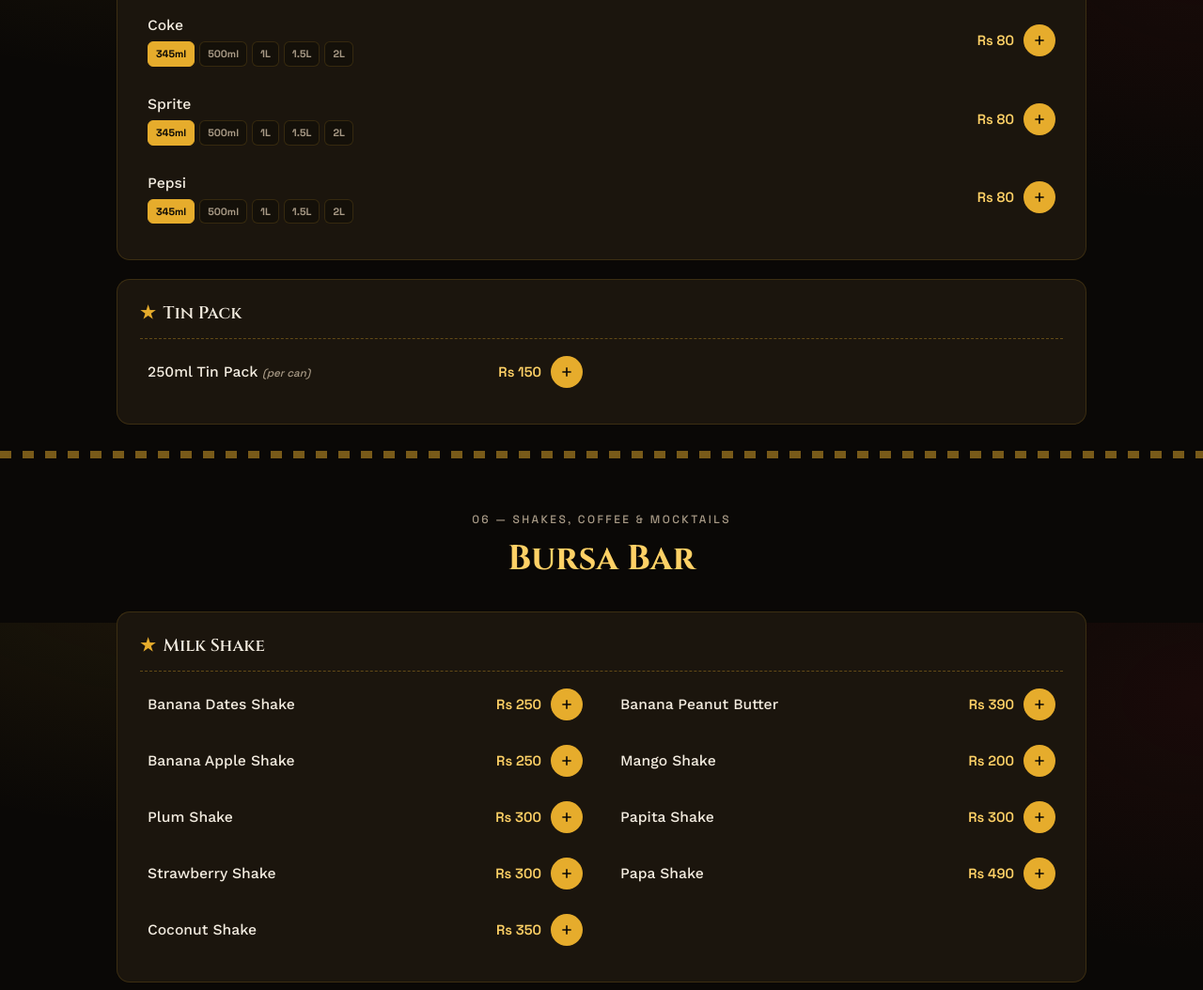
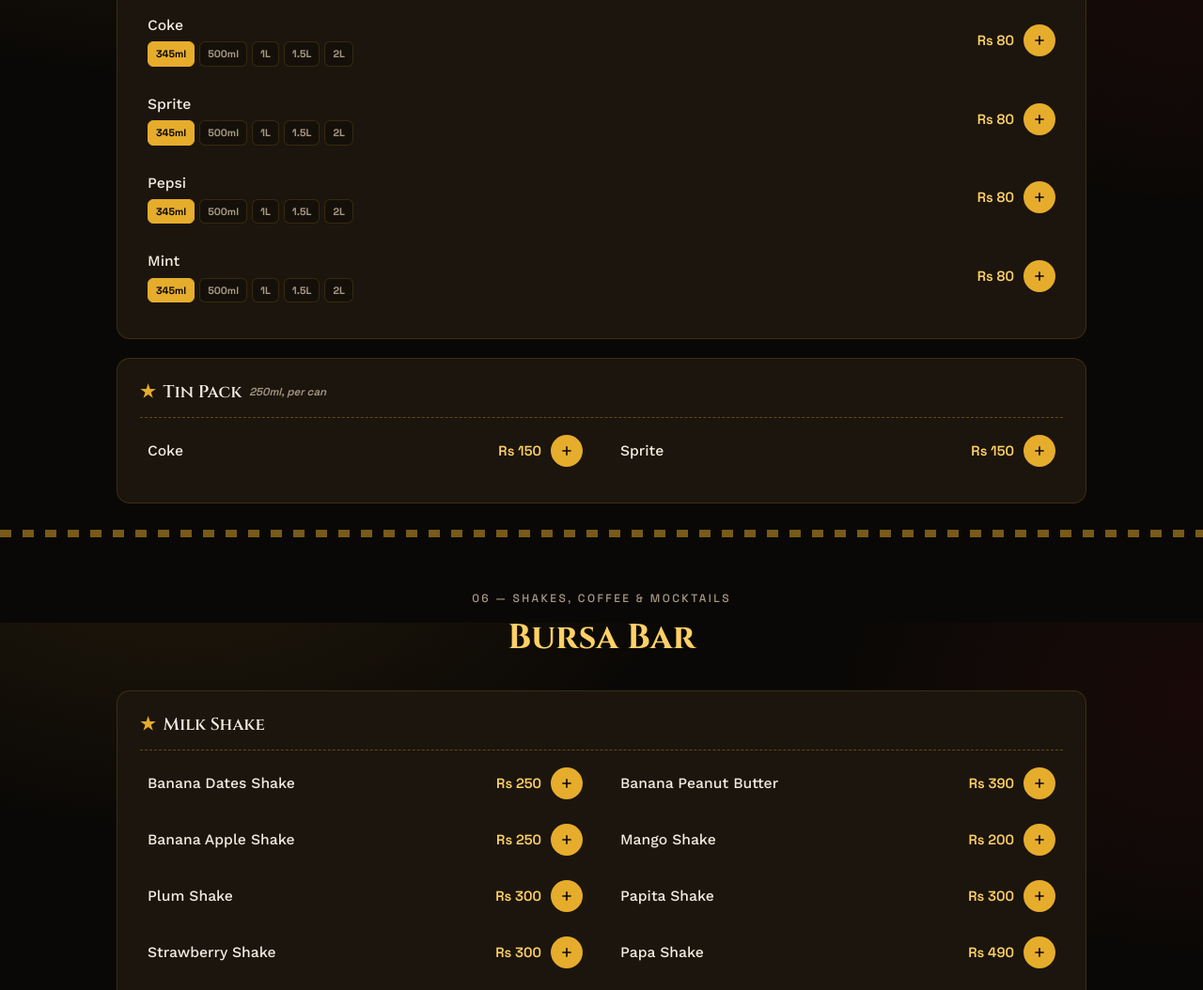
Before and after one commit to bongabakheeel7788/bursaweb, a plain HTML site: page index.html in a window 1280 px wide. Shown: the part 7337-8391 px from the top of the page at 94% size. Drawn offline with nearby package versions, Linux system fonts and the light colour scheme.

Commit message:
Add Mint to bottles, add Coke/Sprite to Tin Pack

```diff
--- a/index.html
+++ b/index.html
@@ -934,11 +934,13 @@ const MENU_DATA = {
       items:[
         {name:"Coke", prices:[80,120,170,200,240]},
         {name:"Sprite", prices:[80,120,170,200,240]},
-        {name:"Pepsi", prices:[80,120,170,200,240]}
+        {name:"Pepsi", prices:[80,120,170,200,240]},
+        {name:"Mint", prices:[80,120,170,200,240]}
       ]},
-    { name:"Tin Pack", plainGrid:true,
+    { name:"Tin Pack", note:"250ml, per can", plainGrid:true,
       items:[
-        {name:"250ml Tin Pack", note:"per can", price:150}
+        {name:"Coke", price:150},
+        {name:"Sprite", price:150}
       ]}
   ],
   "c-bursa-bar": [
```
